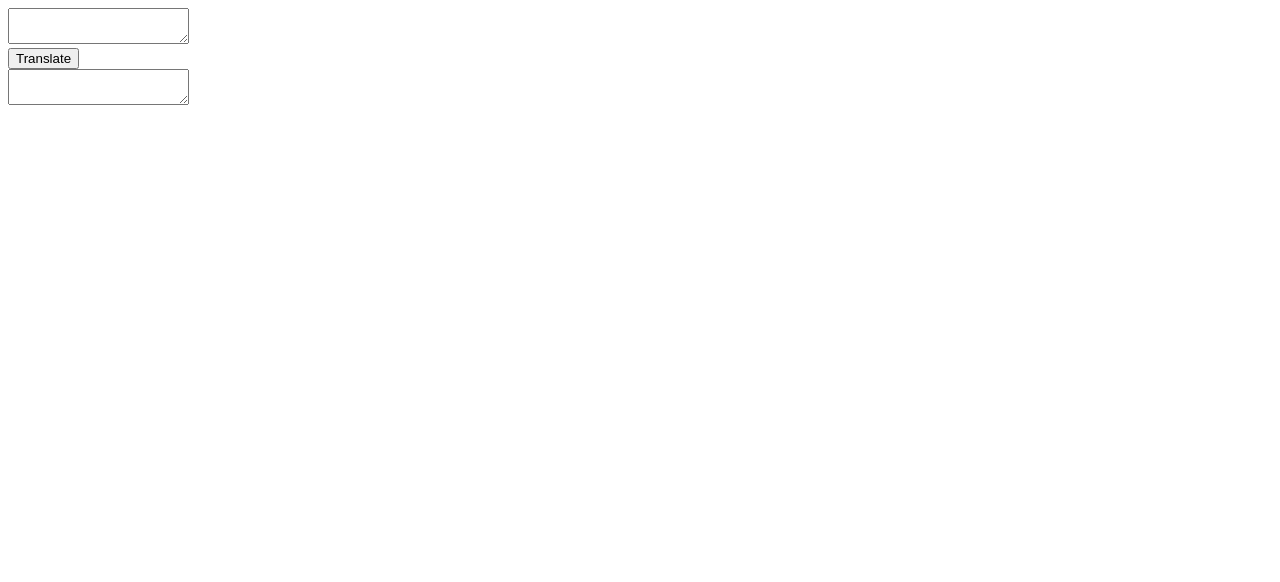
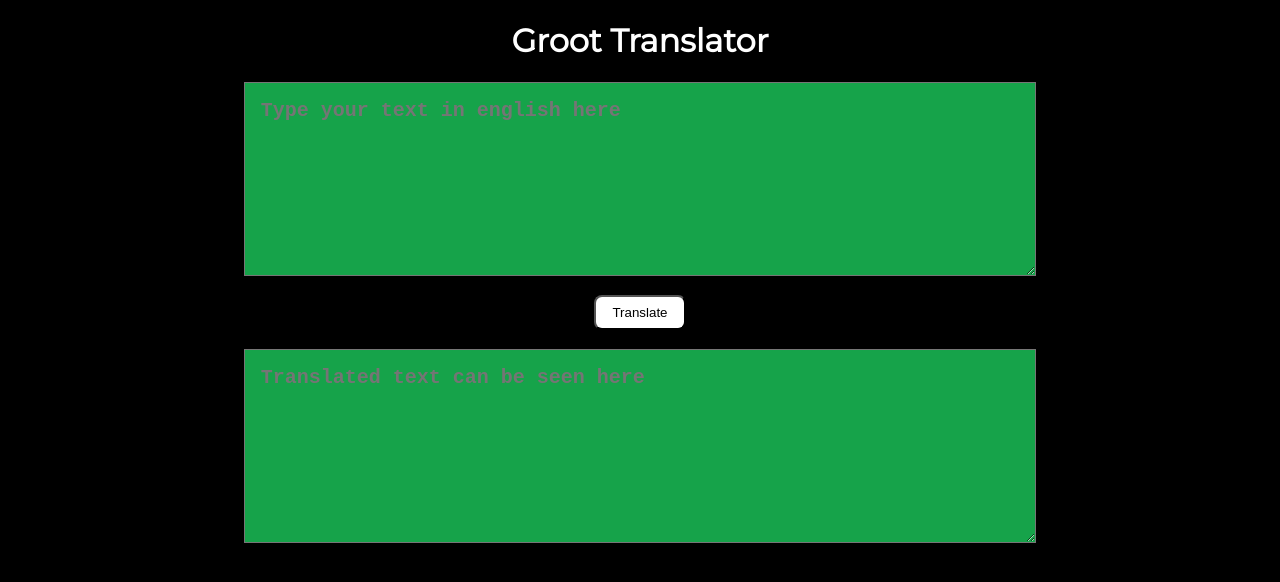
Before and after one commit to vipulbhunaker1910/Groot-Translator, a plain HTML site: page index.html in a window 1280 px wide. Drawn offline with Linux system fonts and the light colour scheme.

Commit message:
updated css

```diff
--- a/index.html
+++ b/index.html
@@ -5,12 +5,63 @@
     <meta http-equiv="X-UA-Compatible" content="IE=edge">
     <meta name="viewport" content="width=device-width, initial-scale=1.0">
     <title>Wakanda translator</title>
+    <style>
+        @import url('https://fonts.googleapis.com/css2?family=Montserrat&display=swap');
+        body{
+            font-family:  'Montserrat', 'sans-serif';
+            background-color: black;
+        }
+        body h1{
+            text-align: center ;
+            color: white;
+
+        }
+        #btn-translate{
+            color: black;
+            background-color: white;
+            border-radius: 0.5rem;
+            padding: 0.5rem 1rem;
+            margin: auto;
+            display: block;
+        }
+        #btn-translate:hover{
+            cursor: pointer;
+            color: white;
+            background-color: #ca8a04;
+            border: none;
+            border-radius: 0.5rem;
+            padding: 0.5rem 1rem;
+        }
+        #input-txt-area{
+            max-width: 60%;
+            width: 60%;
+            height: 10rem;
+            margin: auto;
+            display: block;
+            padding: 1rem;
+            background-color: #16a34a;
+            font-size: 1.25rem;
+            font-weight:bolder ;
+        }
+        #output-txt-area{
+            max-width: 60%;
+            width: 60%;
+            height: 10rem;
+            margin: auto;
+            display: block;
+            padding: 1rem;
+            background-color: #16a34a;
+            font-size: 1.25rem;
+            font-weight:bolder ;
+        }
+    </style>
 </head>
 <body>
-    <textarea id="input-txt-area"></textarea>
+    <h1>Groot Translator</h1>
+    <textarea id="input-txt-area" placeholder="Type your text in english here"></textarea>
     <br>
     <button id="btn-translate">Translate</button><br>
-    <textarea id="output-txt-area"></textarea>
+    <textarea id="output-txt-area" placeholder="Translated text can be seen here"></textarea>
     <script src="Translator.js" type="text/javascript"></script>
 </body>
 </html>
```
Also changed, not shown: images/Groot.jpg (added), images/babygroot.jpg (added).
